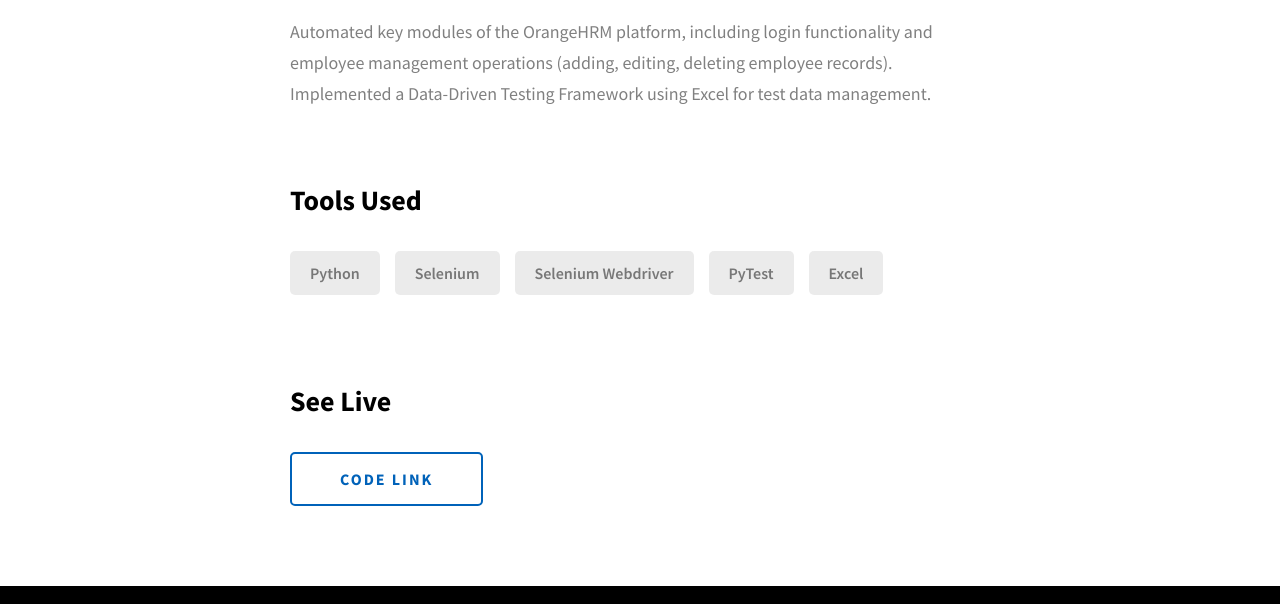
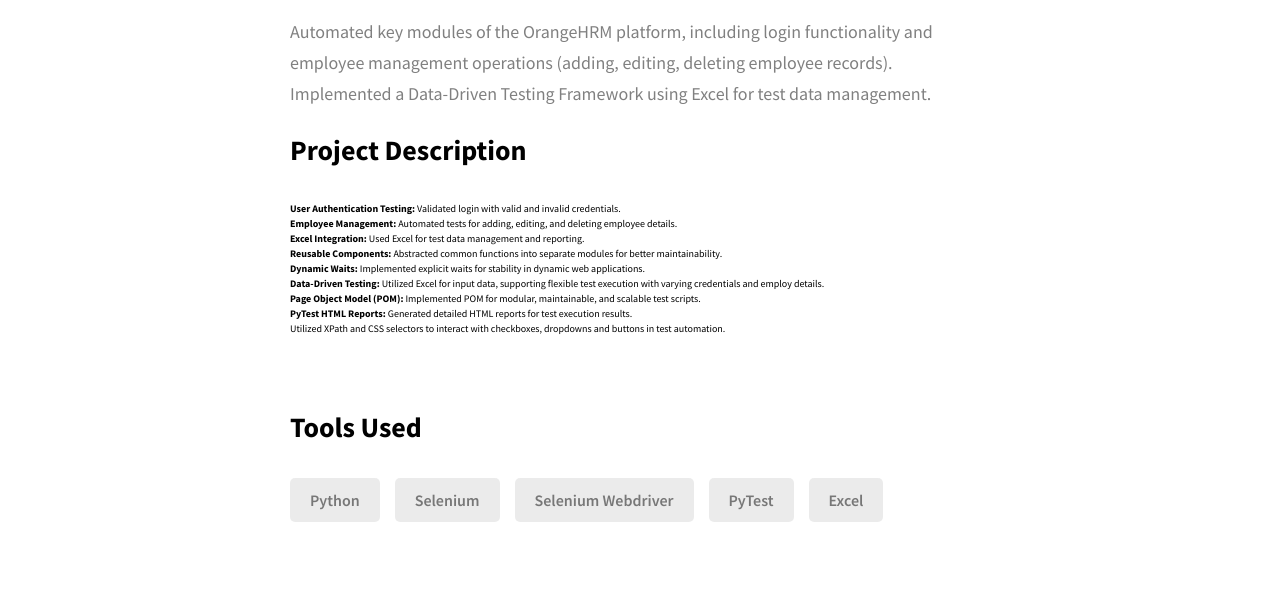
Before and after one commit to ThivyashreeNS/ThivyashreeNS-Portfolio, a website: page project-1.html in a window 1280 px wide. Shown: the part 1506-2110 px from the top of the page. Drawn offline with Linux system fonts and the light colour scheme.

Commit message:
Update project-1.html

```diff
--- a/project-1.html
+++ b/project-1.html
@@ -117,6 +117,34 @@
                 Automated key modules of the OrangeHRM platform, including login functionality and employee management operations (adding, editing, deleting employee records). Implemented a Data-Driven Testing Framework using Excel for test data management.
 
               </p>
+
+
+              <h3 class="project-details__content-title">Project Description</h3>
+              <p class="project-details__desc-para">
+                <ul>
+                   <li><b>User Authentication Testing:</b> Validated login with valid and
+invalid credentials.</li>
+                  <li><b>Employee Management:</b> Automated tests for adding, editing,
+and deleting employee details.</li>
+                  <li><b>Excel Integration:</b> Used Excel for test data management and
+reporting.</li>
+                  <li><b>Reusable Components:</b> Abstracted common functions into
+separate modules for better maintainability.</li>
+                  <li><b>Dynamic Waits:</b> Implemented explicit waits for stability in
+dynamic web applications.</li>
+                  <li><b>Data-Driven Testing:</b> Utilized Excel for input data, supporting
+flexible test execution with varying credentials and employ
+details.</li>
+                  <li><b>Page Object Model (POM):</b> Implemented POM for modular,
+maintainable, and scalable test scripts.</li>
+                  <li><b>PyTest HTML Reports:</b> Generated detailed HTML reports for
+test execution results.</li>
+                  <li>Utilized XPath and CSS selectors to interact with checkboxes,
+dropdowns and buttons in test automation.</li>
+</ul>
+              </p>
+
+
             </div>
             <div class="project-details__tools-used">
               <h3 class="project-details__content-title">Tools Used</h3>
@@ -133,9 +161,9 @@
               <h3 class="project-details__content-title">See Live</h3>
 
               <a
-                href="#"
+                href="https://github.com/ThivyashreeNS/AT-Project-1.git"
                 class="btn btn--med btn--theme-inv project-details__links-btn"
-                target="https://github.com/ThivyashreeNS/AT-Project-1.git"
+                target="_blank"
                 >Code Link</a
               >
             </div>
```
